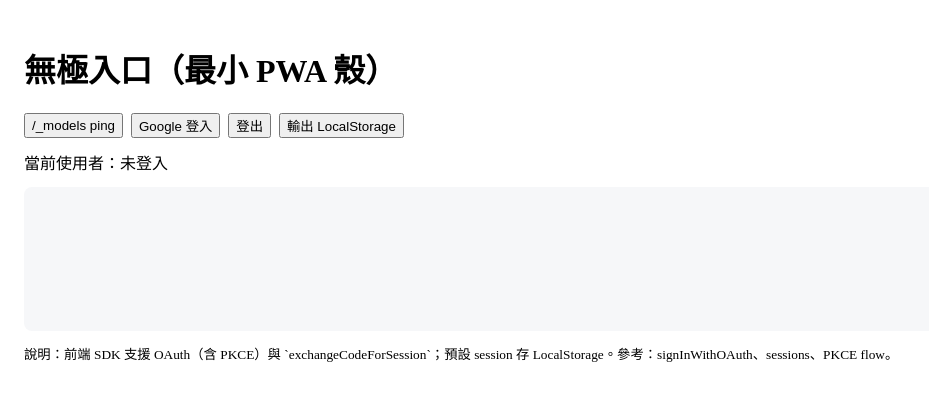
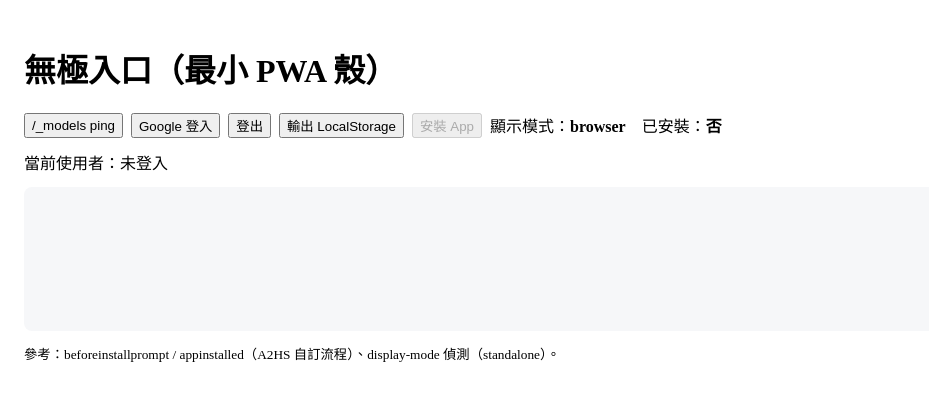
Before and after one commit to gery0112x/wentian-clean, a Next.js app: page /home in a window 1280 px wide. Shown: the top 400 px of the page, without its empty margins (0-929 px from the left). Built offline with nearby package versions, Linux system fonts and the light colour scheme; no server answers.

Commit message:
Update page.tsx

```diff
--- a/app/home/page.tsx
+++ b/app/home/page.tsx
@@ -16,6 +16,10 @@ function dumpLS() {
 export default function Home() {
   const [email, setEmail] = useState<string | null>(null);
   const [notice, setNotice] = useState<string>('');
+  const [bipEvt, setBipEvt] = useState<any>(null);
+  const [canInstall, setCanInstall] = useState(false);
+  const [installed, setInstalled] = useState(false);
+  const [mode, setMode] = useState<'standalone' | 'browser'>('browser');
 
   const log = (m: string, o?: any) => {
     const line = `[${new Date().toISOString()}] ${m}\n${o ? JSON.stringify(o, null, 2) : ''}`;
@@ -24,79 +28,85 @@ export default function Home() {
     if (el) el.textContent = line + '\n' + el.textContent;
   };
 
+  // ── Session & URL 清理 ────────────────────────────────────────────────────────
   useEffect(() => {
     (async () => {
       const url = new URL(window.location.href);
       const code = url.searchParams.get('code');
 
-      // ❶ 先讀現有 session（若已登入就跳過 exchange）
       const { data: s1 } = await supabase.auth.getSession();
       if (s1.session) {
         setEmail(s1.session.user.email ?? null);
         setNotice('✅ 已登入（沿用既有 session）');
-        if (code) {
-          url.searchParams.delete('code'); url.searchParams.delete('state');
-          window.history.replaceState({}, document.title, url.pathname);
-        }
-        return;
-      }
-
-      // ❷ 沒有 session 才嘗試 PKCE exchange
-      if (code) {
+        if (code) { url.searchParams.delete('code'); url.searchParams.delete('state'); history.replaceState({}, '', url.pathname); }
+      } else if (code) {
         const { data, error } = await supabase.auth.exchangeCodeForSession(code);
         if (error) {
           log('exchange error', { message: error.message, ls: dumpLS() });
-          setNotice('⚠️ 交換失敗，但可用 LocalStorage 會話：請按「輸出 LocalStorage」存證');
+          setNotice('⚠️ 交換失敗，但可用 LocalStorage 會話：按「輸出 LocalStorage」存證');
         } else {
           setEmail(data.session?.user?.email ?? null);
           setNotice('✅ 登入成功（PKCE）');
         }
-        url.searchParams.delete('code'); url.searchParams.delete('state');
-        window.history.replaceState({}, document.title, url.pathname);
+        url.searchParams.delete('code'); url.searchParams.delete('state'); history.replaceState({}, '', url.pathname);
       }
     })();
   }, []);
 
+  // ── A2HS：beforeinstallprompt / appinstalled（官方建議流程）──────────────────
+  useEffect(() => {
+    const onBIP = (e: any) => { e.preventDefault(); setBipEvt(e); setCanInstall(true); log('beforeinstallprompt fired'); }; // 觸發時機不保證，通常載入後；自訂安裝流程。MDN/Web.dev 皆載明此法。
+    const onInstalled = () => { setInstalled(true); setNotice('✅ 已安裝（appinstalled）'); log('appinstalled'); };
+    window.addEventListener('beforeinstallprompt', onBIP); // MDN: beforeinstallprompt。
+    window.addEventListener('appinstalled', onInstalled);   // MDN: appinstalled。
+    // 顯示模式偵測
+    const check = () => setMode(window.matchMedia('(display-mode: standalone)').matches ? 'standalone' : 'browser');
+    check(); window.matchMedia('(display-mode: standalone)').addEventListener?.('change', check);
+    return () => {
+      window.removeEventListener('beforeinstallprompt', onBIP);
+      window.removeEventListener('appinstalled', onInstalled);
+    };
+  }, []);
+
+  const install = async () => {
+    if (!bipEvt) { setNotice('尚未可安裝（等待 beforeinstallprompt）'); return; }
+    bipEvt.prompt(); // 顯示安裝對話框
+    const choice = await bipEvt.userChoice; // { outcome: 'accepted' | 'dismissed' }
+    setNotice(`A2HS：${choice.outcome}`);
+    setBipEvt(null); setCanInstall(false);
+    log('userChoice', choice);
+  };
+
+  // ── 既有功能 ────────────────────────────────────────────────────────────────
   const ping = async () => {
     const r = await fetch('/_models/openai/chat?q=ping', { cache: 'no-store' });
     const j = await r.json().catch(() => ({}));
     log(`/_models ping => ${r.status}`, j);
     alert(`/_models ping: ${r.status} ${(j.reply || '')}`);
   };
-
   const signin = async () => {
-    const { error } = await supabase.auth.signInWithOAuth({
-      provider: 'google',
-      options: { redirectTo: window.location.origin }
-    });
+    const { error } = await supabase.auth.signInWithOAuth({ provider: 'google', options: { redirectTo: window.location.origin } });
     if (error) log('signin error', { message: error.message });
   };
-
-  const signout = async () => {
-    await supabase.auth.signOut();
-    setEmail(null);
-    setNotice('已登出');
-  };
-
-  const dumpStorage = () => {
-    log('localStorage dump', dumpLS());
-    alert('已輸出到下方 DEBUG 區');
-  };
+  const signout = async () => { await supabase.auth.signOut(); setEmail(null); setNotice('已登出'); };
+  const dumpStorage = () => { log('localStorage dump', dumpLS()); alert('已輸出到下方 DEBUG 區'); };
 
   return (
     <main style={{ padding: 16, fontFamily: 'ui-sans-serif' }}>
       <h1>無極入口（最小 PWA 殼）</h1>
-      <div style={{ display:'flex', gap:8, margin:'12px 0' }}>
+      <div style={{display:'flex',gap:8,flexWrap:'wrap',margin:'12px 0'}}>
         <button onClick={ping}>/_models ping</button>
         <button onClick={signin}>Google 登入</button>
         <button onClick={signout}>登出</button>
         <button onClick={dumpStorage}>輸出 LocalStorage</button>
+        <button onClick={install} disabled={!canInstall}>安裝 App</button>
+        <span style={{alignSelf:'center'}}>顯示模式：<b>{mode}</b>　已安裝：<b>{installed ? '是' : '否'}</b></span>
       </div>
 
       {notice && <div style={{padding:12,background:'#ECFDF5',border:'1px solid #10B981',borderRadius:8,marginBottom:12}}>{notice}</div>}
       <div>當前使用者：{email ?? '未登入'}</div>
       <pre id="dbg" style={{whiteSpace:'pre-wrap',background:'#f6f7f9',padding:12,borderRadius:8,minHeight:120}} />
-      <small>說明：前端 SDK 支援 OAuth（含 PKCE）與 `exchangeCodeForSession`；預設 session 存 LocalStorage。參考：signInWithOAuth、sessions、PKCE flow。</small>
+      <small>參考：beforeinstallprompt / appinstalled（A2HS 自訂流程）、display-mode 偵測（standalone）。</small>
     </main>
   );
 }
```
